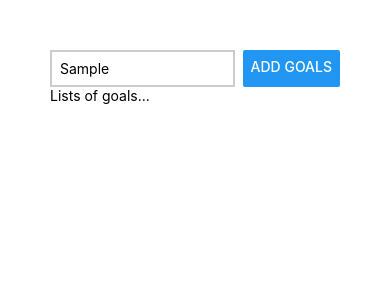
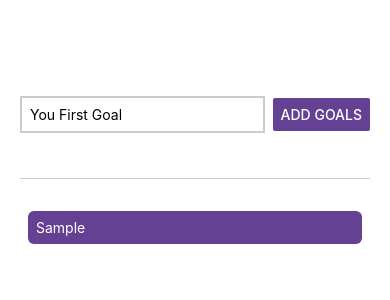
Before and after one commit to Ghauoor/Learning-React-Native-expo, a React Native app: screen / in a window 390 px wide. Both pictures are taken after typing "Sample" into the empty fields and a click on the button "ADD GOALS". Shown: the top 300 px of the page. Built offline with nearby package versions, Linux system fonts and the light colour scheme.

Commit message:
split the code into Components

```diff
--- a/App.js
+++ b/App.js
@@ -1,14 +1,39 @@
-import { StyleSheet, Text, View, Button, TextInput } from "react-native";
+import { useState } from "react";
+import { StyleSheet, View, Button, TextInput, FlatList } from "react-native";
+import GoalItem from "./components/GoalItem";
+import GoalInput from "./components/GoalInput";
 
 export default function App() {
+  const [goals, setGoals] = useState([]);
+
+  function addGoalHandler(enteredGoalText) {
+    if (enteredGoalText.trim().length === 0) {
+      return;
+    }
+    setGoals((currentGoals) => [
+      ...currentGoals,
+      { text: enteredGoalText, id: Math.random().toString() },
+    ]);
+  }
+
+  function deleteGoalHandler() {
+    console.log("DELETE");
+  }
   return (
     <View style={styles.appContainer}>
-      <View style={styles.inputContainer}>
-        <TextInput style={styles.textInput} placeholder="You First Goal" />
-        <Button title="Add Goals" />
-      </View>
-      <View>
-        <Text>Lists of goals...</Text>
+      <GoalInput onAddGoal={addGoalHandler} onDeleteItem={deleteGoalHandler} />
+
+      <View style={styles.goalsContainer}>
+        <FlatList
+          data={goals}
+          alwaysBounceVertical={false}
+          keyExtractor={(item, index) => {
+            return item.id;
+          }}
+          renderItem={(itemData) => {
+            return <GoalItem text={itemData.item.text} />;
+          }}
+        />
       </View>
     </View>
   );
@@ -16,17 +41,12 @@ export default function App() {
 
 const styles = StyleSheet.create({
   appContainer: {
-    padding: 50,
+    flex: 1,
+    paddingTop: 50,
+    paddingHorizontal: 20,
   },
-  inputContainer: {
-    flexDirection: "row",
-    justifyContent: "space-between",
-  },
-  textInput: {
-    borderWidth: 2,
-    borderColor: "#cccccc",
-    width: "80%",
-    marginRight: 8,
-    padding: 8,
+
+  goalsContainer: {
+    flex: 5,
   },
 });
--- /dev/null
+++ b/components/GoalInput.js
@@ -0,0 +1,47 @@
+import { useState } from "react";
+import { View, Button, TextInput, StyleSheet } from "react-native";
+
+function GoalInput(props) {
+  const [enteredGoalText, setEnteredGoalText] = useState("");
+  function goalInputHandler(enteredText) {
+    setEnteredGoalText(enteredText);
+  }
+
+  function addGoalHandler() {
+    props.onAddGoal(enteredGoalText);
+    setEnteredGoalText("");
+  }
+
+  return (
+    <View style={styles.inputContainer}>
+      <TextInput
+        style={styles.textInput}
+        placeholder="You First Goal"
+        onChangeText={goalInputHandler}
+        value={enteredGoalText}
+      />
+      <Button title="Add Goals" onPress={addGoalHandler} color="#654193" />
+    </View>
+  );
+}
+
+const styles = StyleSheet.create({
+  inputContainer: {
+    flex: 1,
+    flexDirection: "row",
+    justifyContent: "space-between",
+    alignItems: "center",
+    marginBottom: 24,
+    borderBottomWidth: 1,
+    borderBottomColor: "#cccccc",
+  },
+  textInput: {
+    borderWidth: 2,
+    borderColor: "#cccccc",
+    width: "70%",
+    marginRight: 8,
+    padding: 8,
+  },
+});
+
+export default GoalInput;
--- /dev/null
+++ b/components/GoalItem.js
@@ -0,0 +1,26 @@
+import { StyleSheet, View, Text, Pressable } from "react-native";
+
+function GoalItem(props) {
+  return (
+    <Pressable onPress={props.onDeleteItem}>
+      <View style={styles.goalItems}>
+        <Text style={styles.goalText}>{props.text}</Text>
+      </View>
+    </Pressable>
+  );
+}
+
+const styles = StyleSheet.create({
+  goalItems: {
+    margin: 8,
+    padding: 8,
+
+    borderRadius: 6,
+    backgroundColor: "#654193",
+  },
+  goalText: {
+    color: "white",
+  },
+});
+
+export default GoalItem;
```
